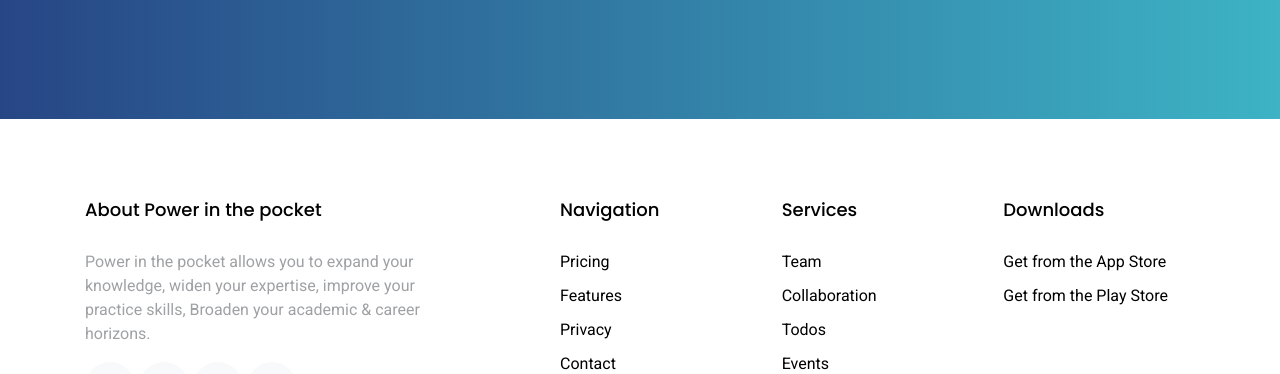
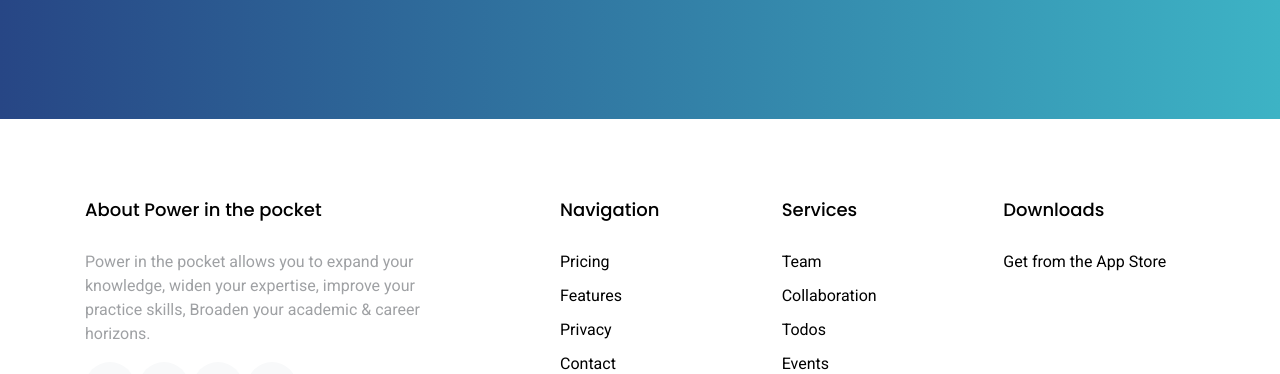
Before and after one commit to powerinthepocket/powerinthepocket.github.io, a plain HTML site: page index.html in a window 1280 px wide. Shown: the part 4557-4931 px from the top of the page. Drawn offline with Linux system fonts and the light colour scheme.

Commit message:
Update index.html

```diff
--- a/index.html
+++ b/index.html
@@ -384,7 +384,6 @@
               <h3>Downloads</h3>
               <ul class="list-unstyled">
                 <li><a href="#">Get from the App Store</a></li>
-                <li><a href="https://play.google.com/store/apps/dev?id=8310614489963036884">Get from the Play Store</a></li>
               </ul>
             </div>
           </div>
```
